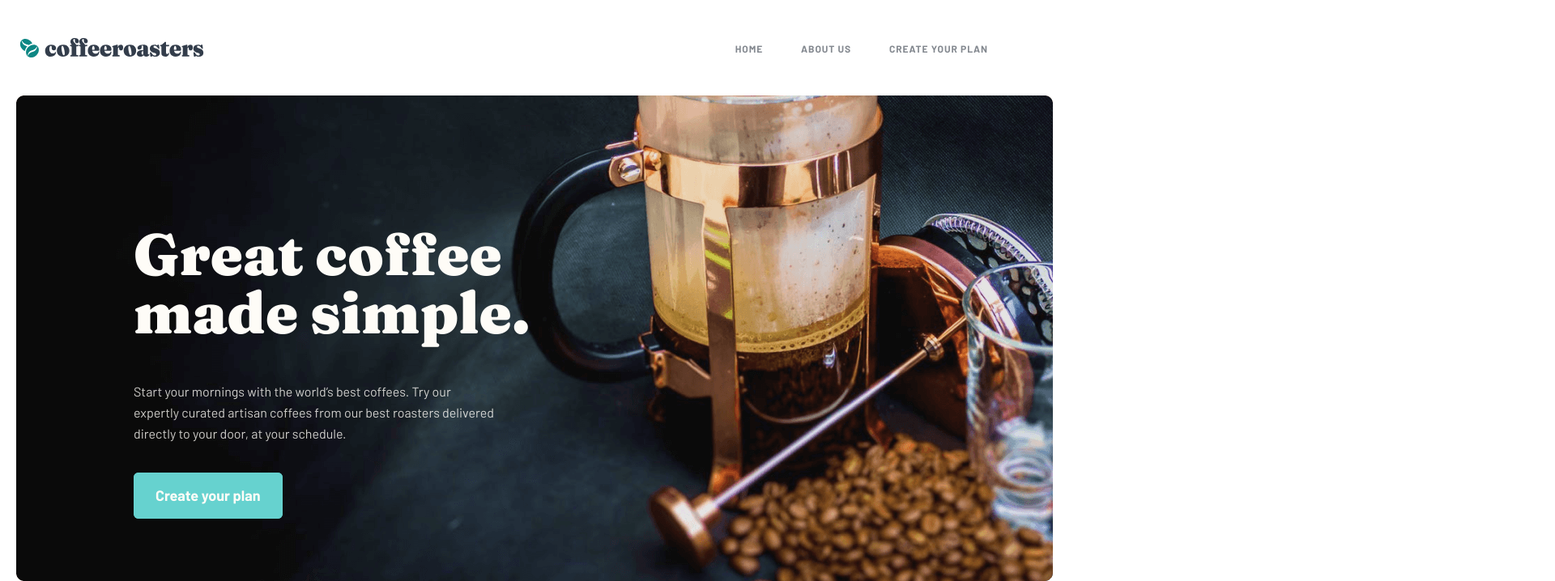
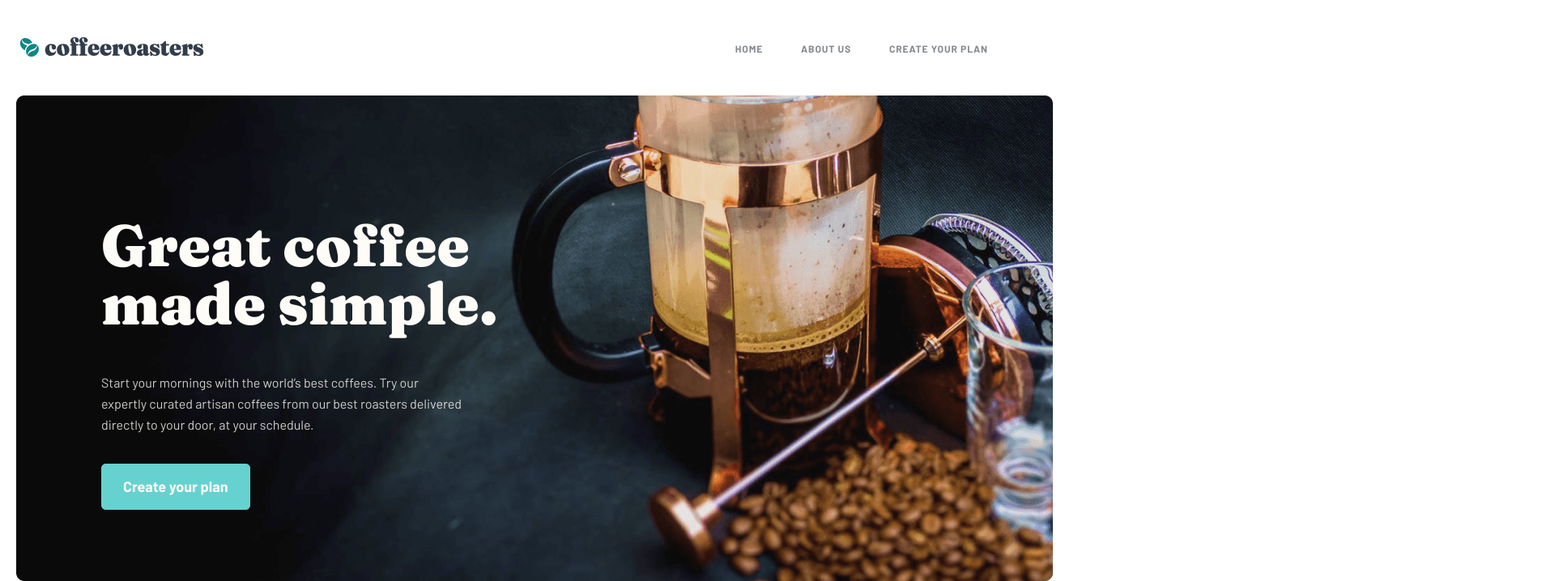
Before and after one commit to bboisxonov/coffee-project, a plain HTML site: page index.html in a window 1280 px wide. Shown: the top 718 px of the page at 81% size, 1920 px wide, since content can reach past the window. Drawn offline with Linux system fonts and the light colour scheme.

Commit message:
yengilandi

```diff
--- a/css/style.css
+++ b/css/style.css
@@ -18,7 +18,6 @@ body{
     border-radius: 6px;
     width: 217px;
     height: 56px;
-    border-radius: 6px;
     border: 2px solid #66D2CF;
     font-style: normal;
     font-weight: 900;
@@ -58,6 +57,13 @@ body{
 .navbar{
     justify-content: space-between;
     padding: 34px 0;
+    background-color: white;
+}
+
+.header{
+    position: sticky;
+    top: 0;
+    z-index: 5;
 }
 
 .nav_items > a{
@@ -84,9 +90,9 @@ body{
 
 .header_info{
     background: url(../img/Bitmap.png) no-repeat;
-
-    width: 1947px;
+    width: 1300px;
     height: 698px;
+    position: relative;
 }
 
 .h1{
@@ -120,8 +126,8 @@ body{
     position: absolute;
     width: 493px;
     height: 367px;
-    left: 165px;
-    top: 230px;
+    left: 105px;
+    top: 100px;
 }
 
 /* Main */
@@ -172,6 +178,7 @@ body{
     justify-content: center;
     height: 600px;
     border-radius: 8px;
+    position: relative;
 }
 .section2_text{
     margin-top: 112px;
@@ -204,9 +211,9 @@ body{
 
 .cards{
     position: absolute;
-    left: 165px;
-    top: 1790px;
+    top: 400px;
     display: flex;
+    left: 75px;
 
 }
 
--- a/index.html
+++ b/index.html
@@ -1,5 +1,6 @@
 <!DOCTYPE html>
 <html lang="en">
+
 <head>
     <meta charset="UTF-8">
     <meta http-equiv="X-UA-Compatible" content="IE=edge">
@@ -12,17 +13,17 @@
         @import url('https://fonts.googleapis.com/css2?family=Fraunces:wght@900&display=swap');
 
         @import url('https://fonts.googleapis.com/css2?family=Barlow:wght@400;700&display=swap');
-
     </style>
 
 </head>
+
 <body>
 
     <header class="container header">
 
         <nav class="navbar">
 
-            <img class="logo" src="./img/logo.svg" alt="logotip of website">
+            <a href="./index.html"><img class="logo" src="./img/logo.svg" alt="logotip of website"></a>
 
             <ul class="nav">
                 <li class="nav_items"><a href="#">HOME</a></li>
@@ -32,6 +33,11 @@
 
         </nav>
 
+
+    </header>
+
+    <main class="container">
+
         <div class="header_info">
 
             <div class="header_items">
@@ -39,15 +45,14 @@
                 <h1 class="h1">Great coffee
                     made simple.</h1>
 
-                <p class="header_paragraph">Start your mornings with the world’s best coffees. Try our expertly curated artisan coffees from our best roasters delivered directly to your door, at your schedule.</p> <br/> <br/>
+                <p class="header_paragraph">Start your mornings with the world’s best coffees. Try our expertly curated
+                    artisan coffees from our best roasters delivered directly to your door, at your schedule.</p> <br />
+                <br />
 
                 <a class="mt-56 button " href="#">Create your plan</a>
 
             </div>
         </div>
-    </header>
-
-    <main class="container">
 
         <section class="section1">
 
@@ -113,7 +118,8 @@
 
                             <h3>Best quality</h3>
 
-                            <p>Discover an endless variety of the world’s best artisan coffee from each of our roasters.</p>
+                            <p>Discover an endless variety of the world’s best artisan coffee from each of our roasters.
+                            </p>
 
                         </div>
 
@@ -174,4 +180,5 @@
     </footer>
 
 </body>
+
 </html>
```
